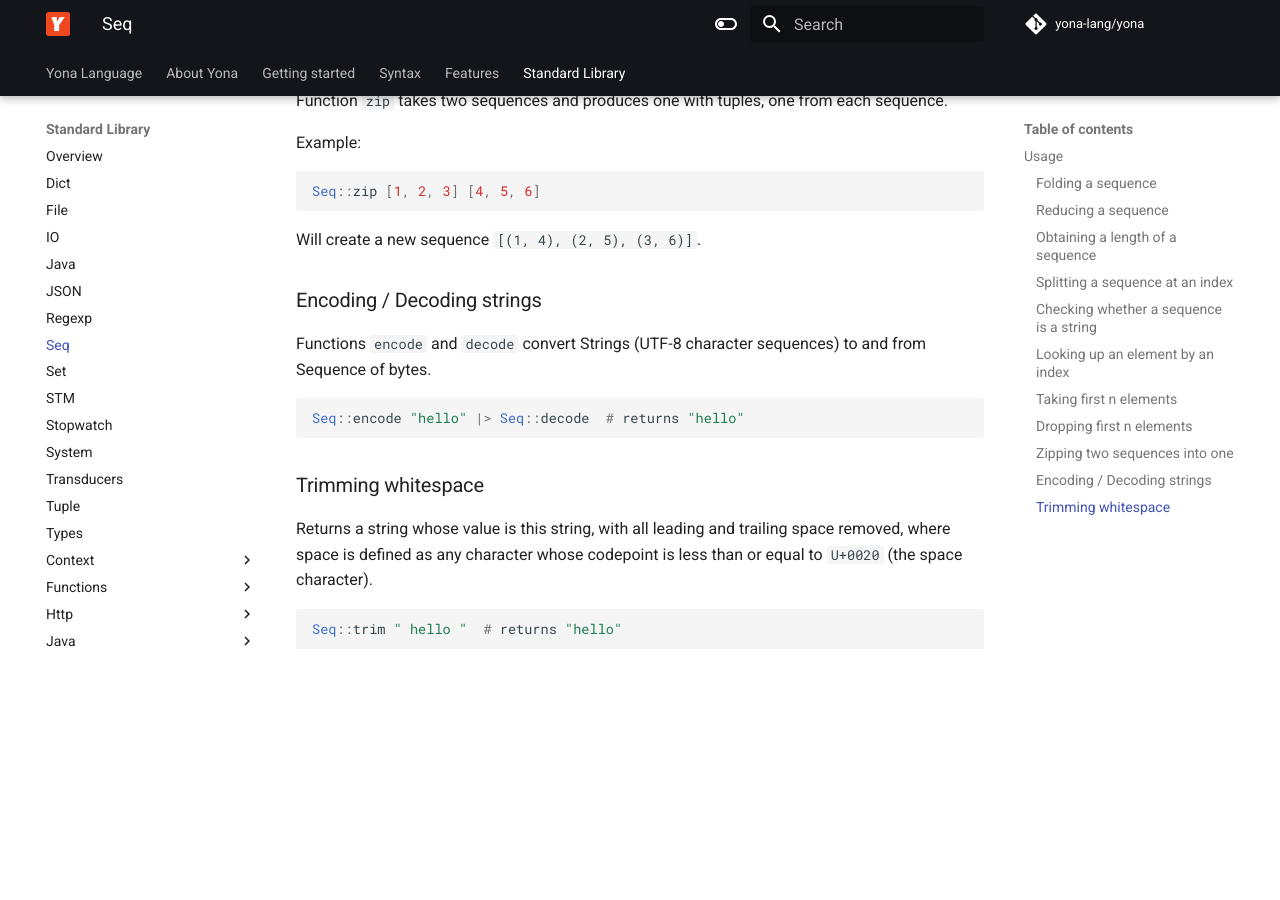
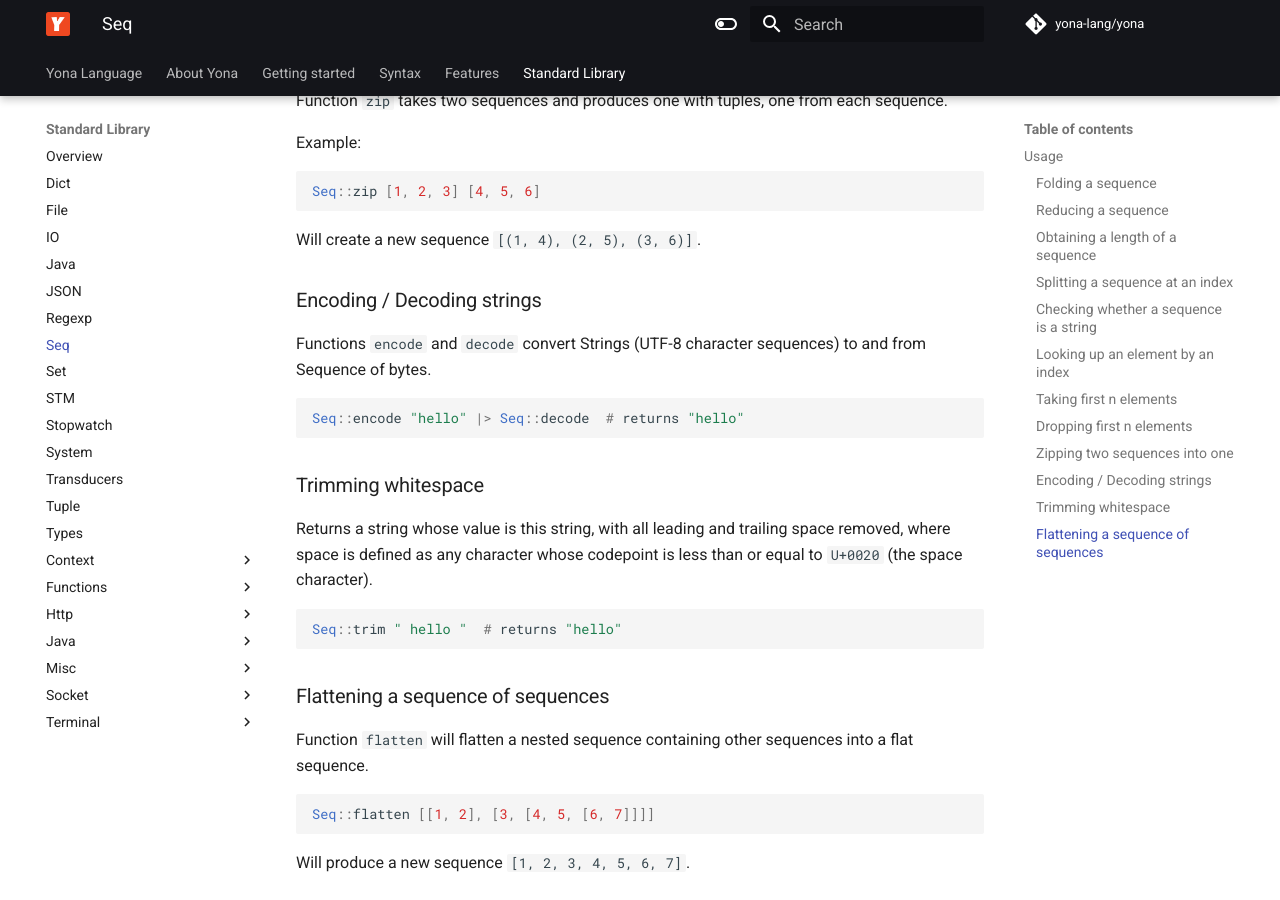
Before and after one commit to yona-lang/homepage, an MkDocs documentation site: the page built from docs/stdlib/seq.md, in a window 1280 px wide and 900 px high, scrolled down 2318 px. Built offline with MkDocs 1.6.1 and Material for MkDocs 9.7.7, drawn with Linux system fonts in a browser that asks for light colours; comment, search, counter and statistics services are not loaded; before the commit the page ends 2991 px from its top, so only the background shows below that.

Commit message:
Seq::flatten

````diff
--- a/docs/stdlib/seq.md
+++ b/docs/stdlib/seq.md
@@ -100,3 +100,11 @@ Returns a string whose value is this string, with all leading and trailing space
 ```haskell
 Seq::trim " hello "  # returns "hello"
 ```
+
+### Flattening a sequence of sequences
+Function `flatten` will flatten a nested sequence containing other sequences into a flat sequence.
+```haskell
+Seq::flatten [[1, 2], [3, [4, 5, [6, 7]]]]
+```
+
+Will produce a new sequence `[1, 2, 3, 4, 5, 6, 7]`.
````
